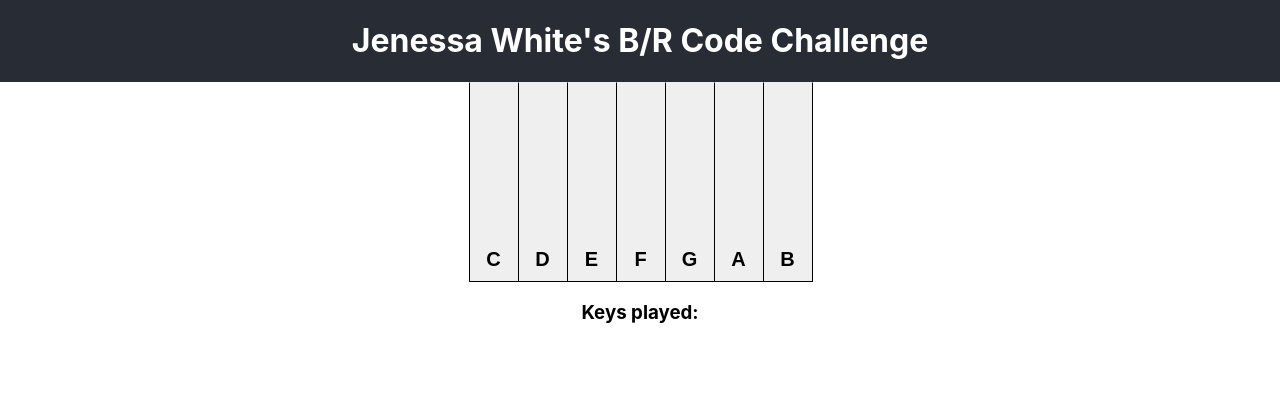
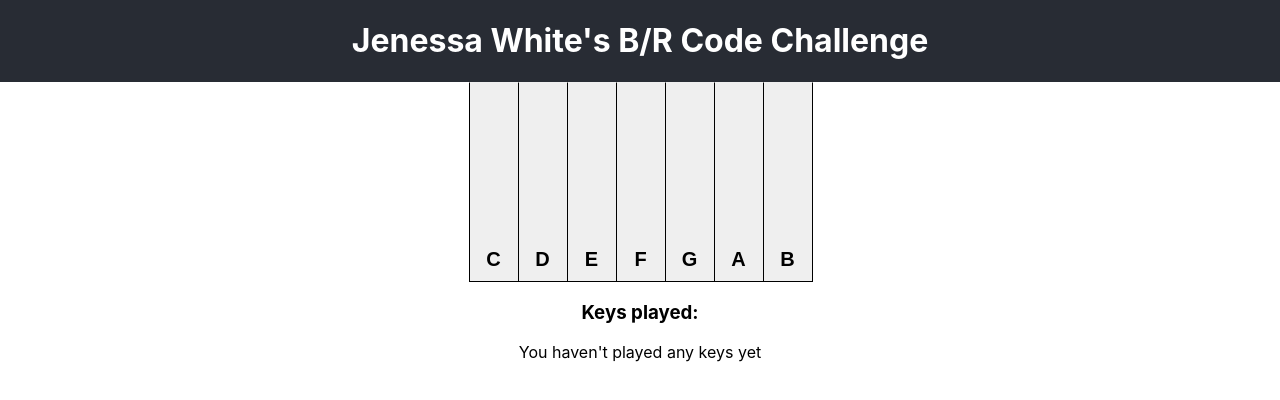
Before and after one commit to jenessawhite/br-code-challenge, a React (Create React App) app: page / in a window 1280 px wide. Shown: the top 400 px of the page. Built offline with nearby package versions, Linux system fonts and the light colour scheme.

Commit message:
add no keys played message and uppercase string

```diff
--- a/src/components/KeyLog.js
+++ b/src/components/KeyLog.js
@@ -4,7 +4,7 @@ const KeyLog = props => {
   return (
     <div>
       <h3>Keys played:</h3>
-      {props.keysPlayed.toString()}
+      {!props.keysPlayed.length ? "You haven't played any keys yet": props.keysPlayed.toString().toUpperCase()}
     </div>
   );
 };
```
